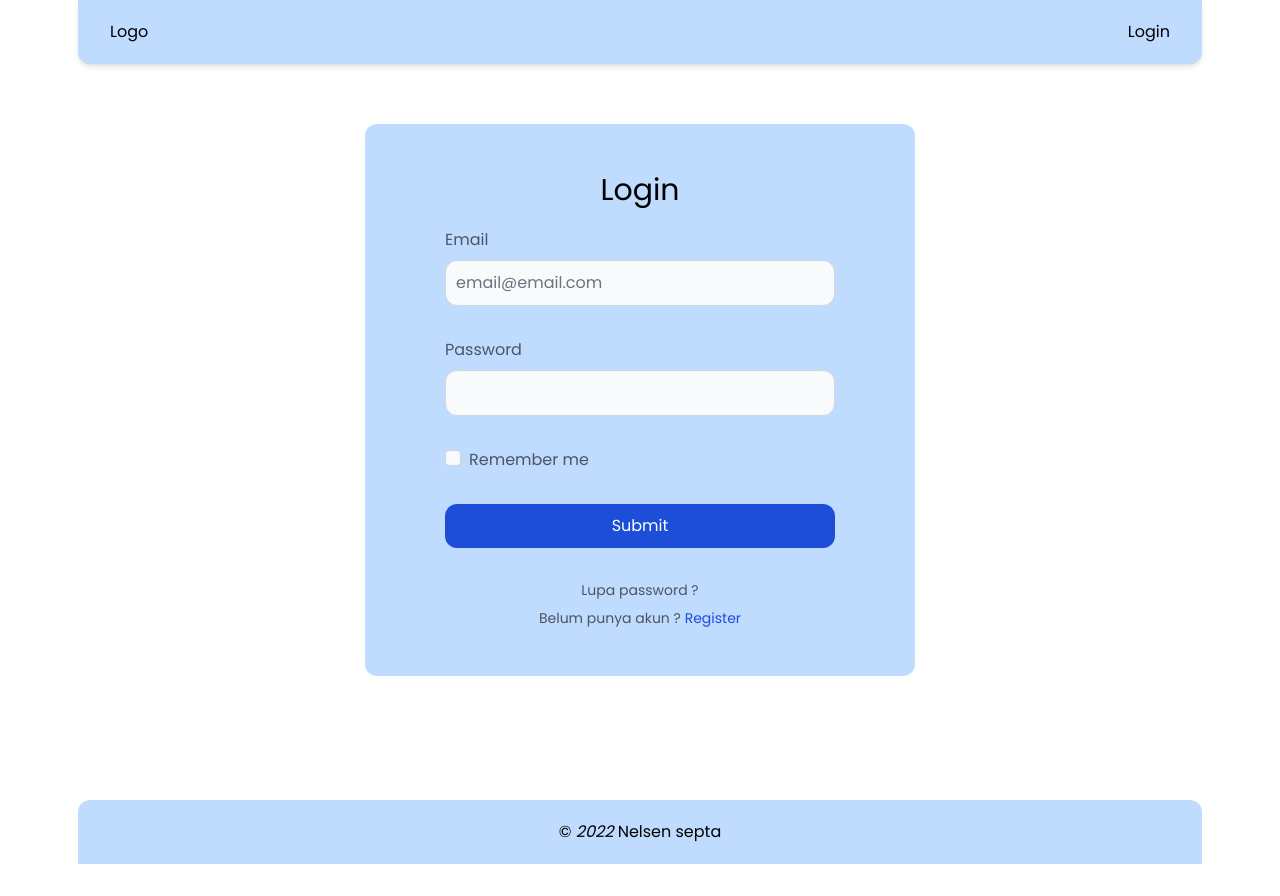
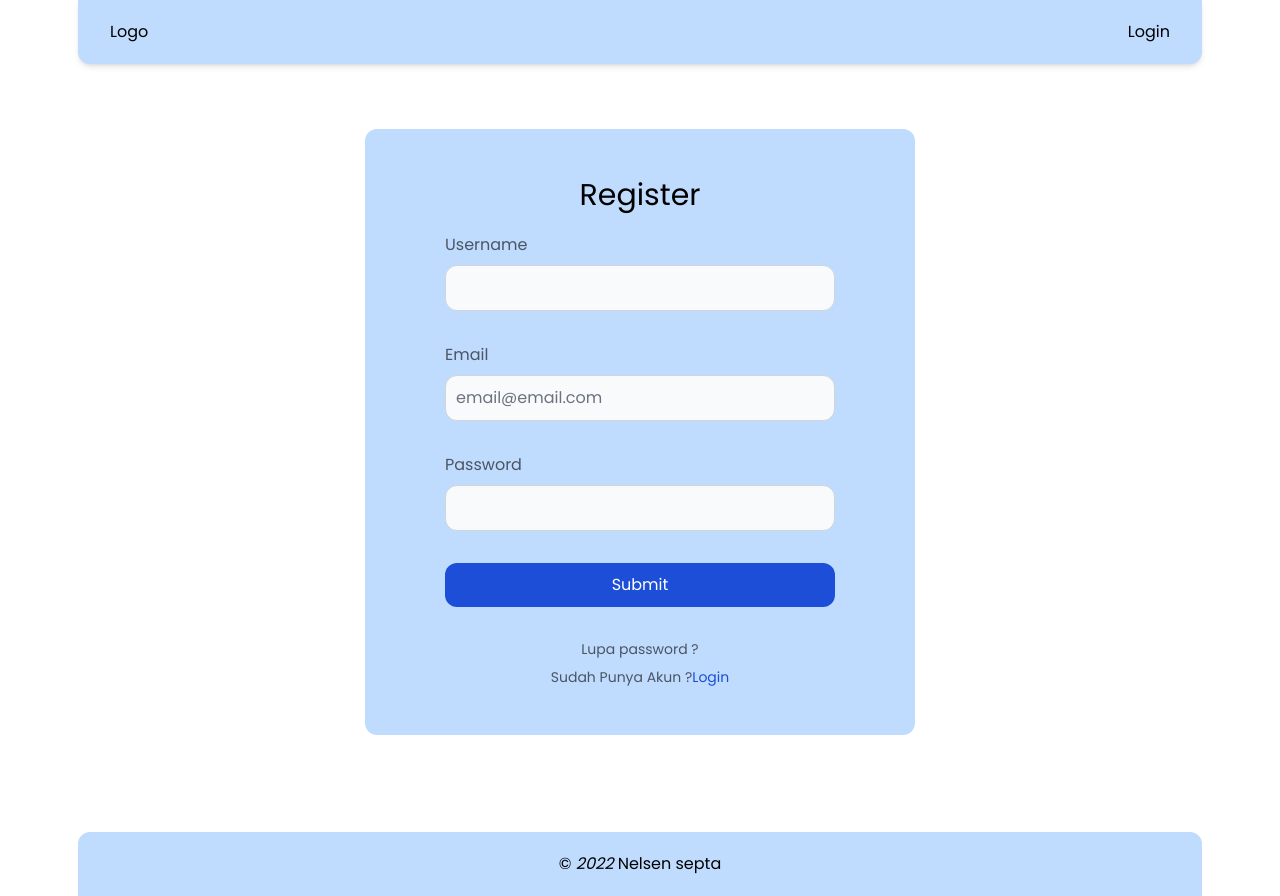
Before and after one commit to nelsensepta/react-auth, a React (Create React App) app: page /register in a window 1280 px wide. Before the commit the page ends 864 px from the top, so only its background shows below. Built offline with nearby package versions, Linux system fonts and the light colour scheme.

Commit message:
add register

```diff
--- a/package.json
+++ b/package.json
@@ -8,6 +8,8 @@
     "@testing-library/user-event": "^13.5.0",
     "react": "^18.2.0",
     "react-dom": "^18.2.0",
+    "react-hook-form": "^7.33.1",
+    "react-router-dom": "^6.3.0",
     "react-scripts": "5.0.1",
     "web-vitals": "^2.1.4"
   },
--- a/src/App.js
+++ b/src/App.js
@@ -1,72 +1,13 @@
 import "./App.css";
-
+import { Routes, Route } from "react-router-dom";
+import Login from "./components/Login";
+import Register from "./components/Register";
 function App() {
   return (
-    <div className="min-h-screen flex justify-center items-center flex-col">
-      <div className="flex justify-center items-center bg-blue-200 py-12 px-20 rounded-xl flex-col">
-        <h1 className="text-center text-3xl mb-3">Login</h1>
-        <form className="mt-2 min-w-[390px]">
-          <div className="mb-8 w-full">
-            <label
-              for="email"
-              className="block mb-2 text-base font-medium text-gray-600"
-            >
-              Email
-            </label>
-            <input
-              type="email"
-              id="email"
-              className="bg-gray-50 border border-gray-300 focus:border-blue-400 text-base rounded-xl focus:ring-offset-2 focus:ring-blue-300 focus:outline-none focus:ring-2 block w-full p-2.5"
-              placeholder="email@email.com"
-              required=""
-            />
-          </div>
-          <div className="mb-8">
-            <label
-              for="password"
-              className="block mb-2 text-base font-medium text-gray-600"
-            >
-              Password
-            </label>
-            <input
-              type="password"
-              id="password"
-              className="bg-gray-50 border border-gray-300 focus:border-blue-400 text-base rounded-xl focus:ring-offset-2 focus:ring-blue-300 focus:outline-none focus:ring-2 block w-full p-2.5"
-              required=""
-            />
-          </div>
-          <div className="flex items-start mb-8">
-            <div className="flex justify-center items-center h-5">
-              <input
-                id="remember"
-                type="checkbox"
-                value=""
-                className="w-4 h-4 bg-gray-50 rounded border border-gray-300 focus:ring-3 focus:ring-blue-300 "
-                required=""
-              />
-            </div>
-            <label
-              for="remember"
-              className="ml-2 text-base font-medium text-gray-600"
-            >
-              Remember me
-            </label>
-          </div>
-          <button
-            type="submit"
-            className="text-white bg-blue-700 hover:bg-blue-800 focus:ring-4 focus:outline-none focus:ring-blue-300 font-medium rounded-xl text-base w-full base:w-auto px-5 py-2.5 text-center "
-          >
-            Submit
-          </button>
-        </form>
-        <div className="flex justify-center items-center flex-col gap-2">
-          <span className="text-sm mt-8 text-gray-600">Lupa password ?</span>
-          <span className="text-sm text-gray-600">
-            Belum punya akun ? <span className="text-blue-700">Register</span>
-          </span>
-        </div>
-      </div>
-    </div>
+    <Routes>
+      <Route path="/" element={<Login />} />
+      <Route path="/register" element={<Register />} />
+    </Routes>
   );
 }
 
--- /dev/null
+++ b/src/components/Login.jsx
@@ -0,0 +1,77 @@
+import React from "react";
+import { Link } from "react-router-dom";
+
+const Login = () => {
+  return (
+    <div className="min-h-screen flex justify-center items-center flex-col">
+      <div className="flex justify-center items-center bg-blue-200 py-12 px-20 rounded-xl flex-col">
+        <h1 className="text-center text-3xl mb-3">Login</h1>
+        <form className="mt-2 min-w-[390px]">
+          <div className="mb-8 w-full">
+            <label
+              for="email"
+              className="block mb-2 text-base font-medium text-gray-600"
+            >
+              Email
+            </label>
+            <input
+              type="email"
+              id="email"
+              className="bg-gray-50 border border-gray-300 focus:border-blue-400 text-base rounded-xl focus:ring-offset-2 focus:ring-blue-300 focus:outline-none focus:ring-2 block w-full p-2.5"
+              placeholder="email@email.com"
+              required=""
+            />
+          </div>
+          <div className="mb-8">
+            <label
+              for="password"
+              className="block mb-2 text-base font-medium text-gray-600"
+            >
+              Password
+            </label>
+            <input
+              type="password"
+              id="password"
+              className="bg-gray-50 border border-gray-300 focus:border-blue-400 text-base rounded-xl focus:ring-offset-2 focus:ring-blue-300 focus:outline-none focus:ring-2 block w-full p-2.5"
+              required=""
+            />
+          </div>
+          <div className="flex items-start mb-8">
+            <div className="flex justify-center items-center h-5">
+              <input
+                id="remember"
+                type="checkbox"
+                value=""
+                className="w-4 h-4 bg-gray-50 rounded border border-gray-300 focus:ring-3 focus:ring-blue-300 "
+                required=""
+              />
+            </div>
+            <label
+              for="remember"
+              className="ml-2 text-base font-medium text-gray-600"
+            >
+              Remember me
+            </label>
+          </div>
+          <button
+            type="submit"
+            className="text-white bg-blue-700 hover:bg-blue-800 focus:ring-4 focus:outline-none focus:ring-blue-300 font-medium rounded-xl text-base w-full base:w-auto px-5 py-2.5 text-center "
+          >
+            Submit
+          </button>
+        </form>
+        <div className="flex justify-center items-center flex-col gap-2">
+          <span className="text-sm mt-8 text-gray-600">Lupa password ?</span>
+          <span className="text-sm text-gray-600">
+            Belum punya akun ?
+            <span className="text-blue-700">
+              <Link to="/register">Register</Link>
+            </span>
+          </span>
+        </div>
+      </div>
+    </div>
+  );
+};
+
+export default Login;
--- /dev/null
+++ b/src/components/Register.jsx
@@ -0,0 +1,78 @@
+import React from "react";
+import { Link } from "react-router-dom";
+import { useForm } from "react-hook-form";
+
+export default function Register() {
+  const {
+    register,
+    handleSubmit,
+    watch,
+    formState: { errors },
+  } = useForm();
+  const onSubmit = (data) => console.log(data);
+  return (
+    <div className="min-h-screen flex justify-center items-center flex-col mt-8">
+      <div className="flex justify-center items-center bg-blue-200 py-12 px-20 rounded-xl flex-col">
+        <h1 className="text-center text-3xl mb-3">Register</h1>
+        <form className="mt-2 min-w-[390px]" onSubmit={handleSubmit(onSubmit)}>
+          <div className="mb-8 w-full">
+            <label
+              for="text"
+              className="block mb-2 text-base font-medium text-gray-600"
+            >
+              Username
+            </label>
+            <input
+              type="text"
+              id="text"
+              className="bg-gray-50 border border-gray-300 focus:border-blue-400 text-base rounded-xl focus:ring-offset-2 focus:ring-blue-300 focus:outline-none focus:ring-2 block w-full p-2.5"
+            />
+          </div>
+          <div className="mb-8 w-full">
+            <label
+              for="email"
+              className="block mb-2 text-base font-medium text-gray-600"
+            >
+              Email
+            </label>
+            <input
+              type="email"
+              id="email"
+              className="bg-gray-50 border border-gray-300 focus:border-blue-400 text-base rounded-xl focus:ring-offset-2 focus:ring-blue-300 focus:outline-none focus:ring-2 block w-full p-2.5"
+              placeholder="email@email.com"
+            />
+          </div>
+          <div className="mb-8">
+            <label
+              for="password"
+              className="block mb-2 text-base font-medium text-gray-600"
+            >
+              Password
+            </label>
+            <input
+              type="password"
+              id="password"
+              className="bg-gray-50 border border-gray-300 focus:border-blue-400 text-base rounded-xl focus:ring-offset-2 focus:ring-blue-300 focus:outline-none focus:ring-2 block w-full p-2.5"
+              required=""
+            />
+          </div>
+          <button
+            type="submit"
+            className="text-white bg-blue-700 hover:bg-blue-800 focus:ring-4 focus:outline-none focus:ring-blue-300 font-medium rounded-xl text-base w-full base:w-auto px-5 py-2.5 text-center "
+          >
+            Submit
+          </button>
+        </form>
+        <div className="flex justify-center items-center flex-col gap-2">
+          <span className="text-sm mt-8 text-gray-600">Lupa password ?</span>
+          <span className="text-sm text-gray-600">
+            Sudah Punya Akun ?
+            <span className="text-blue-700">
+              <Link to="/">Login</Link>
+            </span>
+          </span>
+        </div>
+      </div>
+    </div>
+  );
+}
--- a/src/index.js
+++ b/src/index.js
@@ -2,15 +2,18 @@ import React from "react";
 import ReactDOM from "react-dom/client";
 import "./index.css";
 import App from "./App";
+import { BrowserRouter } from "react-router-dom";
 import reportWebVitals from "./reportWebVitals";
 import Layout from "./components/Layout";
 
 const root = ReactDOM.createRoot(document.getElementById("root"));
 root.render(
   <React.StrictMode>
-    <Layout>
-      <App />
-    </Layout>
+    <BrowserRouter>
+      <Layout>
+        <App />
+      </Layout>
+    </BrowserRouter>
   </React.StrictMode>
 );
 
```
Also changed, not shown: 1 other file (tests, documents, lock files or other folders).
